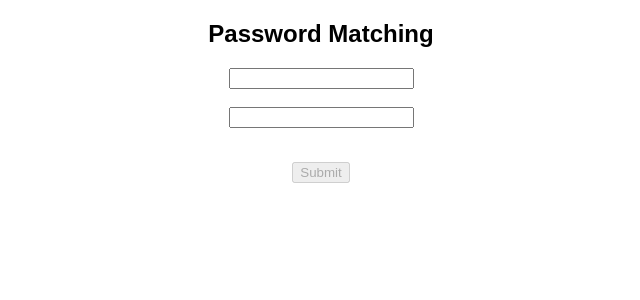
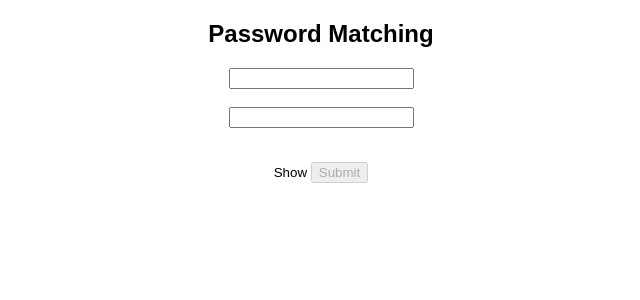
Before and after one commit to SlaYpoint/react-excercises, a React (Create React App) app: page / in a window 1280 px wide. Shown: the top 300 px of the page, without its empty margins (319-959 px from the left). Built offline with nearby package versions, Linux system fonts and the light colour scheme.

Commit message:
added show/hide

```diff
--- a/src/components/PasswordMatch.js
+++ b/src/components/PasswordMatch.js
@@ -1,9 +1,11 @@
 import React, { useState } from "react";
 
 const PasswordMatch = () => {
-  let [pswd, setPswd] = useState("");
-  let [msg, showMsg] = useState(" ");
-  let [btnDisable, setDisable] = useState(true);
+  const [pswd, setPswd] = useState("");
+  const [msg, showMsg] = useState(" ");
+  const [btnDisable, setDisable] = useState(true);
+  const [passType, setType] = useState("password");
+  const [show, setShow] = useState("Show");
 
   const checkAlphaNum = (pass) => {
     let digit = /\d/;
@@ -16,14 +18,23 @@ const PasswordMatch = () => {
     }
   };
 
+  const hideHandler = () => {
+    if (passType === "password") {
+      setType("text");
+      setShow("Hide");
+    } else {
+      setType("password");
+      setShow("Show");
+    }
+  };
   return (
     <div>
       <h2>Password Matching</h2>
-      <input type="password" onChange={(e) => checkAlphaNum(e.target.value)} />
+      <input type={passType} onChange={(e) => checkAlphaNum(e.target.value)} />
       <br />
       <br />
       <input
-        type="password"
+        type={passType}
         onChange={(e) => {
           let confirm = e.target.value;
 
@@ -37,8 +48,11 @@ const PasswordMatch = () => {
       />
       <br />
       <br />
-      <p>{msg}</p>
+      <p> {msg} </p>
+      <small onClick={hideHandler}> {show} </small>
+
       <button disabled={btnDisable} onClick={console.log(pswd)}>
+        {" "}
         Submit
       </button>
     </div>
```
